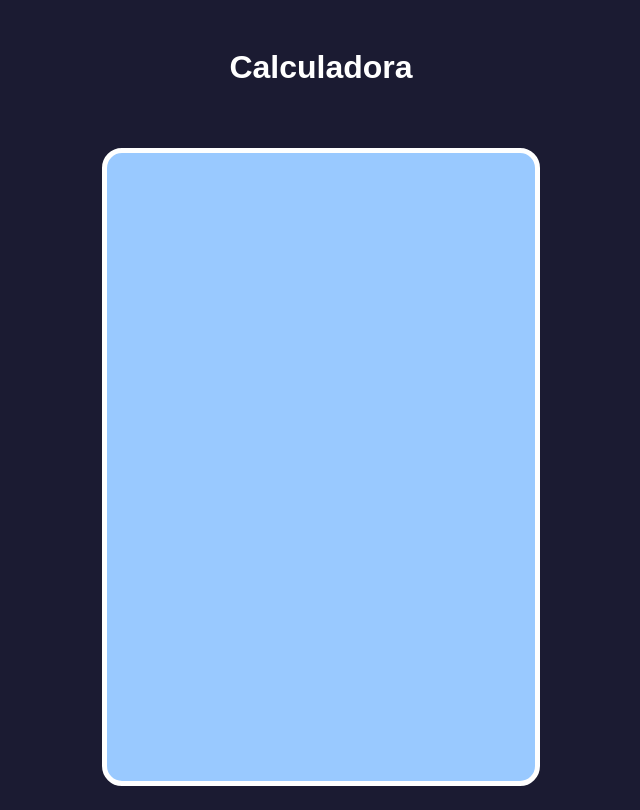
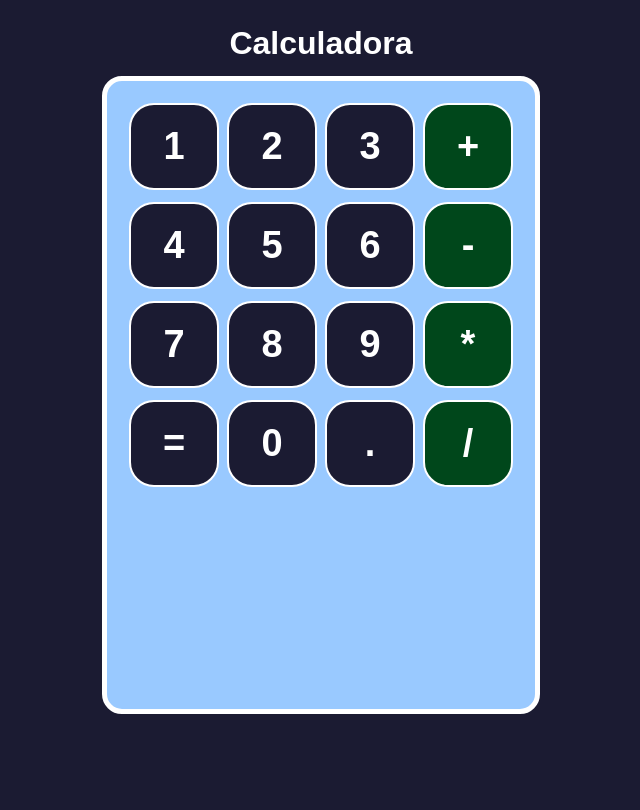
Before and after one commit to IgnacioKobylanski/calculadoraReact, a React (Create React App) app: page / in a window 1280 px wide. Shown: the whole page, without its empty margins (319-959 px from the left). Built offline with nearby package versions, Linux system fonts and the light colour scheme.

Commit message:
botones de numeros, operadores,  punto e igual agregados con su respectivo estilo

```diff
--- a/src/App.css
+++ b/src/App.css
@@ -1,4 +1,4 @@
-*{background-color: #1b1b32;}
+
 
 .App{
     height: 100vh;
@@ -8,6 +8,7 @@
     flex-wrap: wrap;
     justify-content: center;
     align-items: center;
+    background-color: #1b1b32;
 }
 
 .titulo{
@@ -27,4 +28,12 @@
     background-color: #99c9ff;
     border-radius: 20px;
     border: 5px solid white;
+    margin-bottom: 10rem;
 }
+
+.fila{
+    margin: 4px;
+    display: flex;
+    align-items: center;
+    justify-content: center;
+}
--- a/src/App.js
+++ b/src/App.js
@@ -1,4 +1,5 @@
 import './App.css';
+import Boton from './componentes/Boton';
 
 function App() {
   return (
@@ -9,7 +10,31 @@
         </h1>
       </div>
       <div className='contenedor-calculadora'>
-
+        <div className='fila'>
+        <Boton>1</Boton>
+        <Boton>2</Boton>
+        <Boton>3</Boton>
+        <Boton>+</Boton>
+        </div>
+        <div className='fila'>
+        <Boton>4</Boton>
+        <Boton>5</Boton>
+        <Boton>6</Boton>
+        <Boton>-</Boton>
+        </div>
+        <div className='fila'>
+        <Boton>7</Boton>
+        <Boton>8</Boton>
+        <Boton>9</Boton>
+        <Boton>*</Boton>
+        </div>
+        <div className='fila'>
+        <Boton>=</Boton>
+        <Boton>0</Boton>
+        <Boton>.</Boton>
+        <Boton>/</Boton>
+        </div>
+        <div className='fila'></div>
       </div>
     </div>
   );
--- /dev/null
+++ b/src/componentes/Boton.js
@@ -0,0 +1,16 @@
+import React from "react";
+import '../hojas-de-estilo/Boton.css';
+
+function Boton(props) {
+  const esOperador = valor => {
+    return isNaN(valor) && (valor !== '.') && (valor !== '=');
+  };
+
+  return (
+    <div className={`boton-contenedor ${esOperador(props.children) ? 'operador' : ''}`}>
+      {props.children}
+    </div>
+  );
+}
+
+export default Boton;
--- /dev/null
+++ b/src/hojas-de-estilo/Boton.css
@@ -0,0 +1,32 @@
+.boton-contenedor{
+  height: 83px;
+  display: flex;
+  flex: 1 1;
+  justify-content: center;
+  align-items: center;
+  font-weight: bold;
+  font-size: 38px;
+  background-color: #1b1b32;
+  color: white;
+  border-radius: 25px;
+  border: 2px solid white;
+  margin: 4px;
+  cursor: pointer;
+  user-select: none;
+}
+
+.operador{
+  background-color: #00471b;
+}
+.fila{
+  display: flex;
+
+}
+.boton-contenedor:hover{
+  background-color: #5a01a7;
+
+}
+
+.operador:hover{
+  background-color: #ff6600;
+}
```
